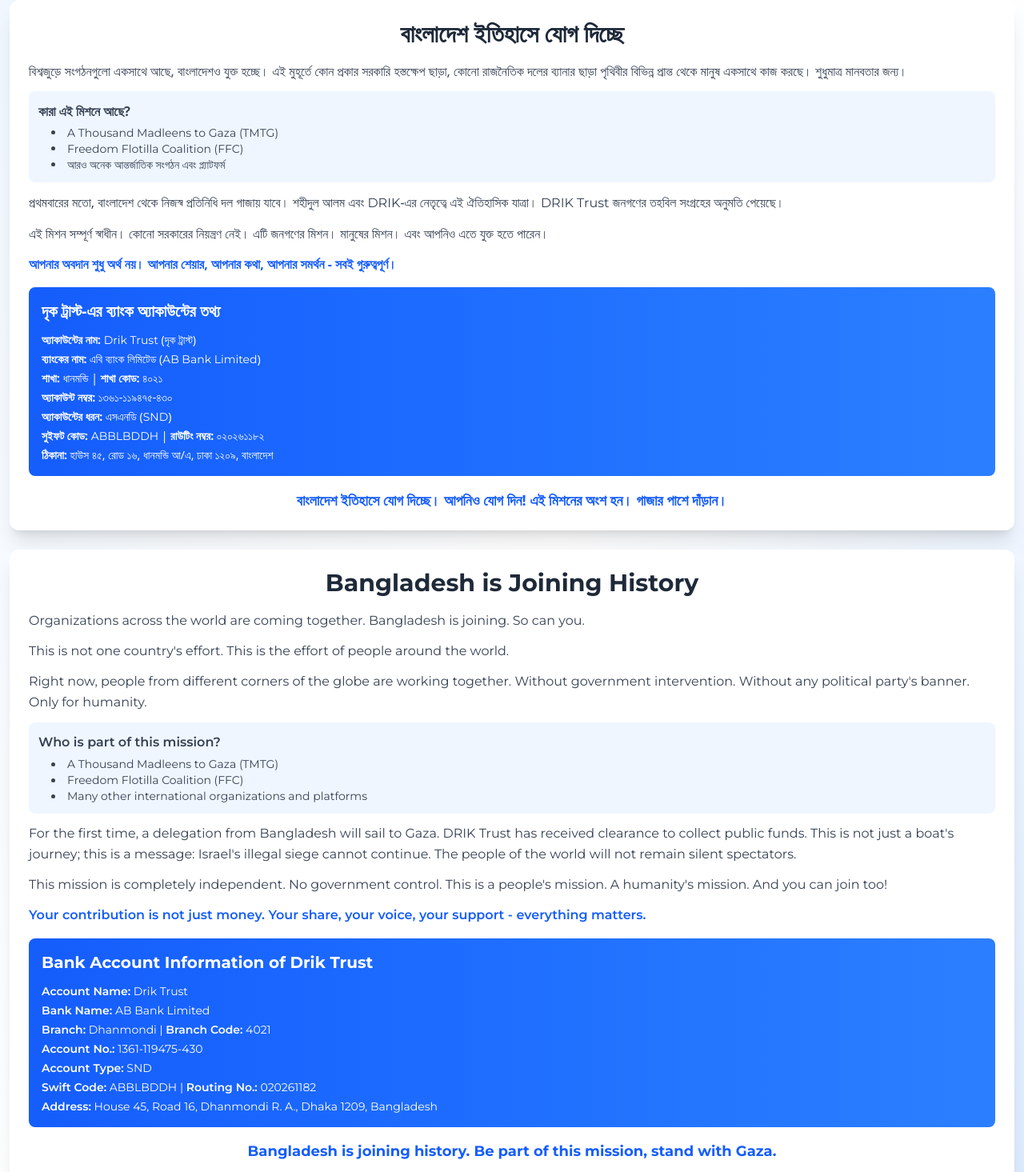
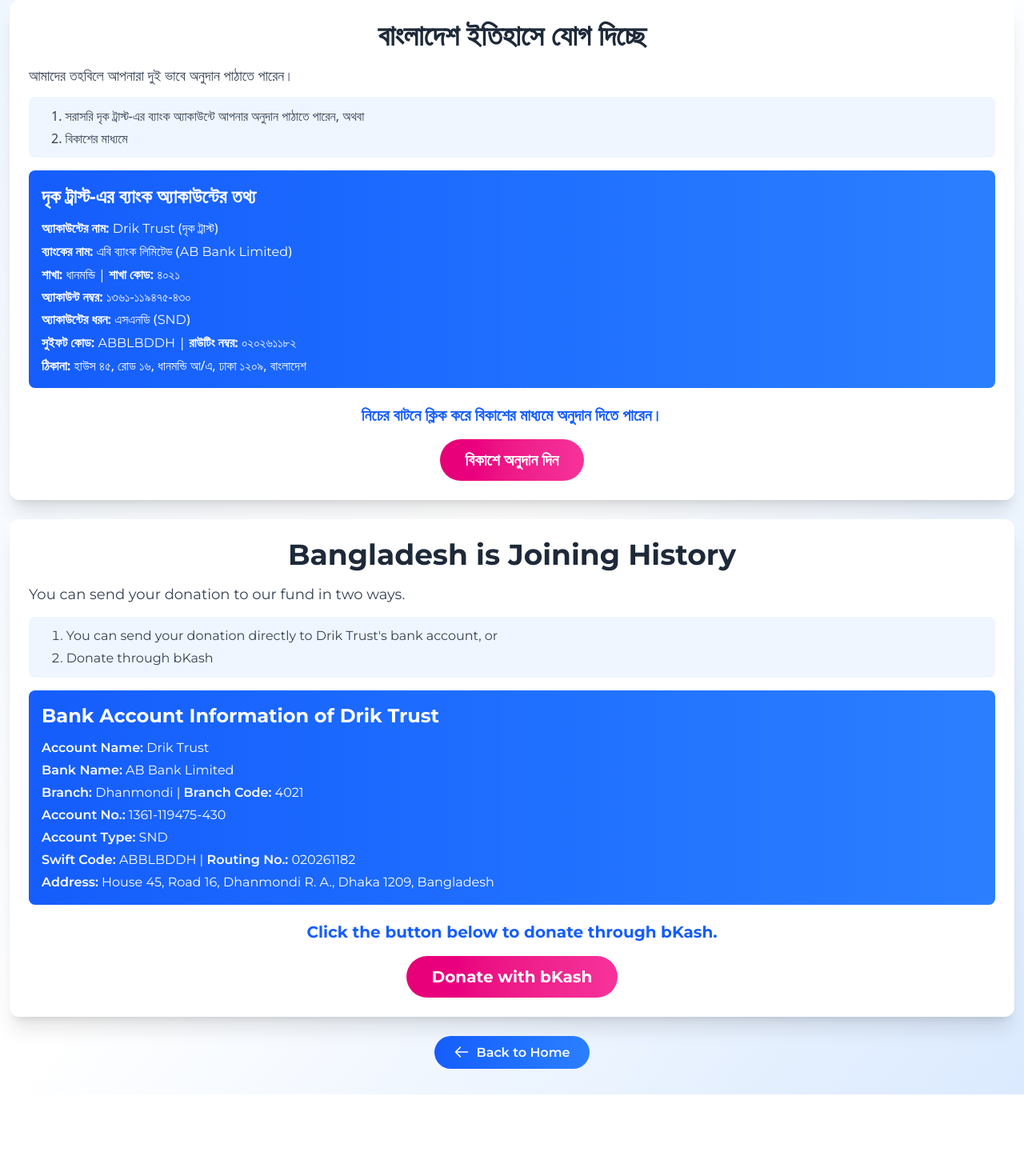
Before and after one commit to Rakindotcom/TMTG, a React (Vite) app: page /donate in a window 1280 px wide. Shown: the part 80-1545 px from the top of the page at 80% size. After the commit the page ends 1448 px from the top, so only its background shows below. Built offline with nearby package versions, Linux system fonts and the light colour scheme; a web font is replaced by a local one.

Commit message:
feat: update Donate component with bKash donation link and enhance UI for better readability

```diff
--- a/src/components/Donate.jsx
+++ b/src/components/Donate.jsx
@@ -1,5 +1,7 @@
 import Navbar from './Navbar';
 import usePageTitle from '../hooks/usePageTitle';
+
+const BKASH_DONATION_URL = 'https://donation.bkash.com/en/dt1/donate';
 
 const Donate = () => {
   usePageTitle('Donate');
@@ -14,33 +16,25 @@
 
           {/* Bengali Section */}
           <div className="bg-white rounded-xl shadow-xl p-6 mb-6">
-            <h1 className="bengali-text text-2xl md:text-3xl font-bold text-gray-800 mb-4 text-center">
+            <h1 className="bengali-text text-3xl md:text-4xl font-bold text-gray-800 mb-4 text-center">
               বাংলাদেশ ইতিহাসে যোগ দিচ্ছে
             </h1>
 
-            <div className="bengali-text text-base leading-relaxed space-y-3 text-gray-700">
-              <p>বিশ্বজুড়ে সংগঠনগুলো একসাথে আছে, বাংলাদেশও যুক্ত হচ্ছে। এই মুহূর্তে কোন প্রকার সরকারি হস্তক্ষেপ ছাড়া, কোনো রাজনৈতিক দলের ব্যানার ছাড়া পৃথিবীর বিভিন্ন প্রান্ত থেকে মানুষ একসাথে কাজ করছে। শুধুমাত্র মানবতার জন্য।</p>
+            <div className="bengali-text text-lg leading-relaxed space-y-3 text-gray-700">
+              <p>আমাদের তহবিলে আপনারা দুই ভাবে অনুদান পাঠাতে পারেন।</p>
 
               <div className="bg-blue-50 p-3 rounded-lg">
-                <p className="font-semibold mb-1">কারা এই মিশনে আছে?</p>
-                <ul className="list-disc list-inside ml-4 text-sm">
-                  <li><span className="english-text">A Thousand Madleens to Gaza (TMTG)</span></li>
-                  <li><span className="english-text">Freedom Flotilla Coalition (FFC)</span></li>
-                  <li>আরও অনেক আন্তর্জাতিক সংগঠন এবং প্ল্যাটফর্ম</li>
+                <ul className="list-decimal list-inside ml-4 text-base space-y-1">
+                  <li>সরাসরি দৃক ট্রাস্ট-এর ব্যাংক অ্যাকাউন্টে আপনার অনুদান পাঠাতে পারেন, অথবা</li>
+                  <li>বিকাশের মাধ্যমে</li>
                 </ul>
               </div>
-
-              <p>প্রথমবারের মতো, বাংলাদেশ থেকে নিজস্ব প্রতিনিধি দল গাজায় যাবে। শহীদুল আলম এবং <span className="english-text">DRIK</span>-এর নেতৃত্বে এই ঐতিহাসিক যাত্রা। <span className="english-text">DRIK Trust</span> জনগণের তহবিল সংগ্রহের অনুমতি পেয়েছে।</p>
-
-              <p>এই মিশন সম্পূর্ণ স্বাধীন। কোনো সরকারের নিয়ন্ত্রণ নেই। এটি জনগণের মিশন। মানুষের মিশন। এবং আপনিও এতে যুক্ত হতে পারেন।</p>
-
-              <p className="font-semibold text-blue-600">আপনার অবদান শুধু অর্থ নয়। আপনার শেয়ার, আপনার কথা, আপনার সমর্থন - সবই গুরুত্বপূর্ণ।</p>
             </div>
 
             {/* Bank Details - Bengali */}
             <div className="mt-4 bg-gradient-to-r from-blue-600 to-blue-500 text-white p-4 rounded-lg">
-              <h2 className="bengali-text text-xl font-bold mb-3">দৃক ট্রাস্ট-এর ব্যাংক অ্যাকাউন্টের তথ্য</h2>
-              <div className="space-y-1 text-sm">
+              <h2 className="bengali-text text-2xl font-bold mb-3">দৃক ট্রাস্ট-এর ব্যাংক অ্যাকাউন্টের তথ্য</h2>
+              <div className="space-y-1 text-base">
                 <p className="bengali-text"><span className="font-semibold">অ্যাকাউন্টের নাম:</span> <span className="english-text">Drik Trust</span> (দৃক ট্রাস্ট)</p>
                 <p className="bengali-text"><span className="font-semibold">ব্যাংকের নাম:</span> এবি ব্যাংক লিমিটেড (<span className="english-text">AB Bank Limited</span>)</p>
                 <p className="bengali-text"><span className="font-semibold">শাখা:</span> ধানমন্ডি | <span className="font-semibold">শাখা কোড:</span> ৪০২১</p>
@@ -51,44 +45,42 @@
               </div>
             </div>
 
-            <p className="bengali-text text-lg font-bold text-center mt-4 text-blue-600">
-              বাংলাদেশ ইতিহাসে যোগ দিচ্ছে। আপনিও যোগ দিন! এই মিশনের অংশ হন। গাজার পাশে দাঁড়ান।
-            </p>
+            <div className="text-center mt-5">
+              <p className="bengali-text text-xl font-bold text-blue-600 mb-4">
+                নিচের বাটনে ক্লিক করে বিকাশের মাধ্যমে অনুদান দিতে পারেন।
+              </p>
+              <a
+                href={BKASH_DONATION_URL}
+                target="_blank"
+                rel="noopener noreferrer"
+                className="bengali-text inline-flex items-center justify-center bg-gradient-to-r from-pink-600 to-pink-500 text-white px-8 py-3 rounded-full font-bold text-xl hover:shadow-lg transition-all duration-300 transform hover:scale-105"
+              >
+                বিকাশে অনুদান দিন
+              </a>
+            </div>
           </div>
 
           {/* English Section */}
           <div className="bg-white rounded-xl shadow-xl p-6 mb-6">
-            <h1 className="english-text text-2xl md:text-3xl font-bold text-gray-800 mb-4 text-center">
+            <h1 className="english-text text-3xl md:text-4xl font-bold text-gray-800 mb-4 text-center">
               Bangladesh is Joining History
             </h1>
 
-            <div className="english-text text-base leading-relaxed space-y-3 text-gray-700">
-              <p>Organizations across the world are coming together. Bangladesh is joining. So can you.</p>
-
-              <p>This is not one country's effort. This is the effort of people around the world.</p>
-
-              <p>Right now, people from different corners of the globe are working together. Without government intervention. Without any political party's banner. Only for humanity.</p>
+            <div className="english-text text-lg leading-relaxed space-y-3 text-gray-700">
+              <p>You can send your donation to our fund in two ways.</p>
 
               <div className="bg-blue-50 p-3 rounded-lg">
-                <p className="font-semibold mb-1">Who is part of this mission?</p>
-                <ul className="list-disc list-inside ml-4 text-sm">
-                  <li>A Thousand Madleens to Gaza (TMTG)</li>
-                  <li>Freedom Flotilla Coalition (FFC)</li>
-                  <li>Many other international organizations and platforms</li>
+                <ul className="list-decimal list-inside ml-4 text-base space-y-1">
+                  <li>You can send your donation directly to Drik Trust's bank account, or</li>
+                  <li>Donate through bKash</li>
                 </ul>
               </div>
-
-              <p>For the first time, a delegation from Bangladesh will sail to Gaza. DRIK Trust has received clearance to collect public funds. This is not just a boat's journey; this is a message: Israel's illegal siege cannot continue. The people of the world will not remain silent spectators.</p>
-
-              <p>This mission is completely independent. No government control. This is a people's mission. A humanity's mission. And you can join too!</p>
-
-              <p className="font-semibold text-blue-600">Your contribution is not just money. Your share, your voice, your support - everything matters.</p>
             </div>
 
             {/* Bank Details - English */}
             <div className="mt-4 bg-gradient-to-r from-blue-600 to-blue-500 text-white p-4 rounded-lg">
-              <h2 className="english-text text-xl font-bold mb-3">Bank Account Information of Drik Trust</h2>
-              <div className="english-text space-y-1 text-sm">
+              <h2 className="english-text text-2xl font-bold mb-3">Bank Account Information of Drik Trust</h2>
+              <div className="english-text space-y-1 text-base">
                 <p><span className="font-semibold">Account Name:</span> Drik Trust</p>
                 <p><span className="font-semibold">Bank Name:</span> AB Bank Limited</p>
                 <p><span className="font-semibold">Branch:</span> Dhanmondi | <span className="font-semibold">Branch Code:</span> 4021</p>
@@ -99,9 +91,19 @@
               </div>
             </div>
 
-            <p className="english-text text-lg font-bold text-center mt-4 text-blue-600">
-              Bangladesh is joining history. Be part of this mission, stand with Gaza.
-            </p>
+            <div className="text-center mt-5">
+              <p className="english-text text-xl font-bold text-blue-600 mb-4">
+                Click the button below to donate through bKash.
+              </p>
+              <a
+                href={BKASH_DONATION_URL}
+                target="_blank"
+                rel="noopener noreferrer"
+                className="english-text inline-flex items-center justify-center bg-gradient-to-r from-pink-600 to-pink-500 text-white px-8 py-3 rounded-full font-bold text-xl hover:shadow-lg transition-all duration-300 transform hover:scale-105"
+              >
+                Donate with bKash
+              </a>
+            </div>
           </div>
 
           {/* Back to Home Button */}
--- a/src/components/Home.jsx
+++ b/src/components/Home.jsx
@@ -28,8 +28,8 @@
                 বাংলাদেশ ডেলিগেশন
               </p>
 
-              <div className="w-full h-80 rounded-2xl mb-8 overflow-hidden shadow-xl">
-                <img src="/hero-image.jpg" alt="A Thousand Madleens to Gaza" className="w-full h-full object-cover" />
+              <div className="w-full md:h-80 rounded-2xl mb-8 overflow-hidden shadow-xl bg-gray-100">
+                <img src="/hero-image.jpg" alt="A Thousand Madleens to Gaza" className="w-full h-auto md:h-full object-contain md:object-cover" />
               </div>
 
               <h3 className="english-text text-3xl md:text-4xl font-bold text-gray-800 mb-6">
@@ -37,7 +37,7 @@
               </h3>
 
               <p className="bengali-text text-lg md:text-xl text-gray-700 max-w-4xl mx-auto mb-8 leading-relaxed">
-                এটি বাংলাদেশ ডেলিগেশনের জন্য অফিসিয়াল ফান্ডরেইজিং পেজ। আমাদের সাথে যুক্ত হোন এবং একটি শান্তিপূর্ণ বেসামরিক <span className="english-text">flotilla</span> উদ্যোগে অবদান রাখুন, যার লক্ষ্য গাজার অবৈধ অবরোধ ভেঙে সমুদ্রপথে জীবনরক্ষাকারী মানবিক সহায়তা পৌঁছে দেওয়া।
+                গাজার অবৈধ অবরোধ ভাঙতে এবং অসহায় মানুষের কাছে জীবনরক্ষাকারী মানবিক সহায়তা পৌঁছে দিতে সমুদ্রপথে ছুটে যাচ্ছে আমাদের বেসামরিক ফ্লোটিলা। 'বাংলাদেশ ডেলিগেশন'-এর এই সাহসী ও শান্তিপূর্ণ উদ্যোগে আপনার আর্থিক সহায়তা একান্ত প্রয়োজন। আজই অনুদান দিন এবং গাজার মানুষের বেঁচে থাকার এই লড়াইয়ে আমাদের সঙ্গী হোন।
               </p>
 
               <div className="flex justify-center items-center">
```
Also changed, not shown: 1 other file (tests, documents, lock files or other folders).
